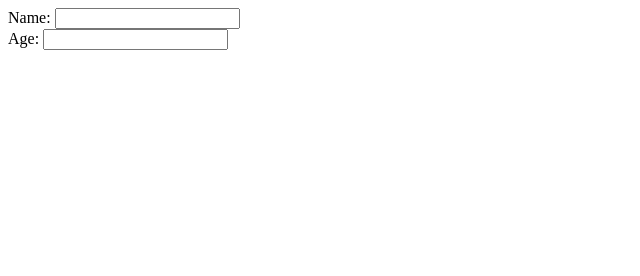
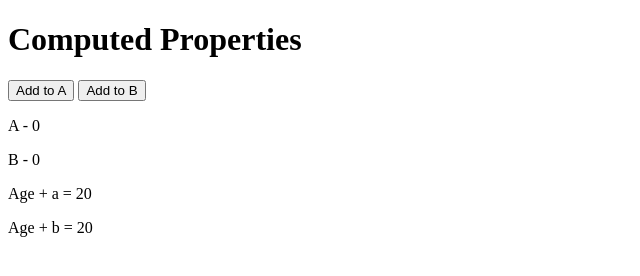
Before and after one commit to SamPratik/vuejs-tutorial, a plain HTML site: page index.html in a window 1280 px wide. Shown: the whole page, without its empty margins (0-640 px from the left). Drawn offline with nearby package versions, Linux system fonts and the light colour scheme.

Commit message:
Computed Properties

```diff
--- a/app.js
+++ b/app.js
@@ -1,14 +1,32 @@
 new Vue({
   el: '#app',
   data: {
-
+    a: 0,
+    b: 0,
+    age: 20
   },
-  methods: {
-    logName: function() {
-      console.log('You entered a name!');
+  // if any of the variables(a/b) is updated both of the functions are
+  // getting called which is not required. we only need to call that method
+  // whose variable has been updated. we can use computed property instead
+  // of methods...
+  /*methods: {
+    addToA: function() {
+      console.log('addToA');
+      return this.age + this.a;
     },
-    logAge: function() {
-      console.log('You entered an age!');
+    addToB: function() {
+      console.log('addToB');
+      return this.age + this.b;
+    }
+  }*/
+  computed: {
+    addToA: function() {
+      console.log('addToA');
+      return this.age + this.a;
+    },
+    addToB: function() {
+      console.log('addToB');
+      return this.age + this.b;
     }
   }
 });
--- a/index.html
+++ b/index.html
@@ -7,14 +7,15 @@
   </head>
   <body>
     <div id="app">
-        <form class="">
-            <label>Name:</label>
-            <!-- This will call the logName function after pressing enter -->
-            <input type="text" v-on:keyup.enter="logName"><br>
-            <label>Age:</label>
-            <!-- This will call the logAge function after pressing alt+enter -->
-            <input type="text" v-on:keyup.alt.enter="logAge">
-        </form>
+      <h1>Computed Properties</h1>
+      <button type="button" v-on:click="a++">Add to A</button>
+      <button type="button" v-on:click="b++">Add to B</button>
+      <p>A - {{a}}</p>
+      <p>B - {{b}}</p>
+      <!-- to call a computed property we cannot add the paranthesis'()'
+      after the function name... -->
+      <p>Age + a = {{addToA}}</p>
+      <p>Age + b = {{addToB}}</p>
     </div>
     <script src="app.js"></script>
   </body>
```
